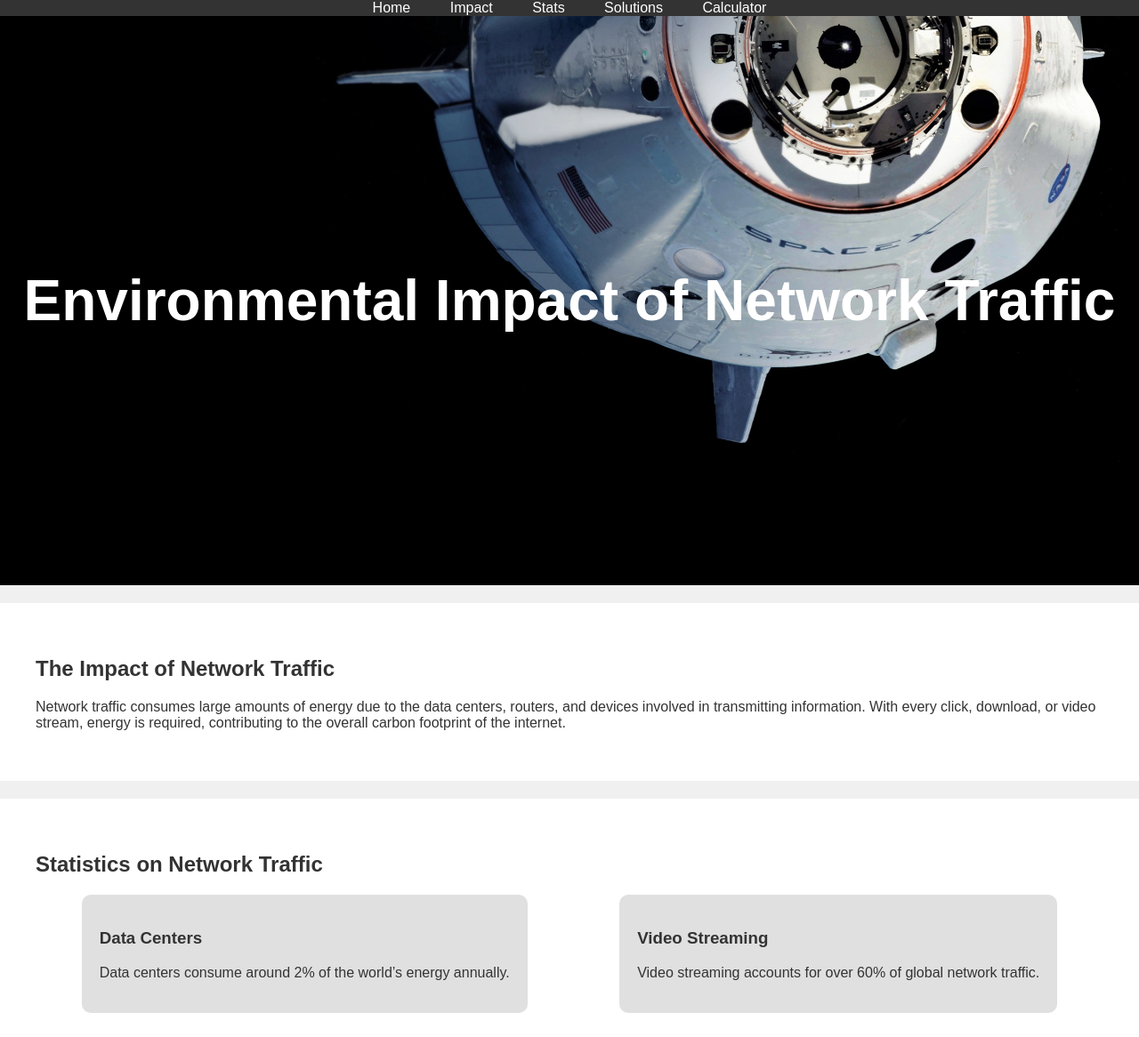
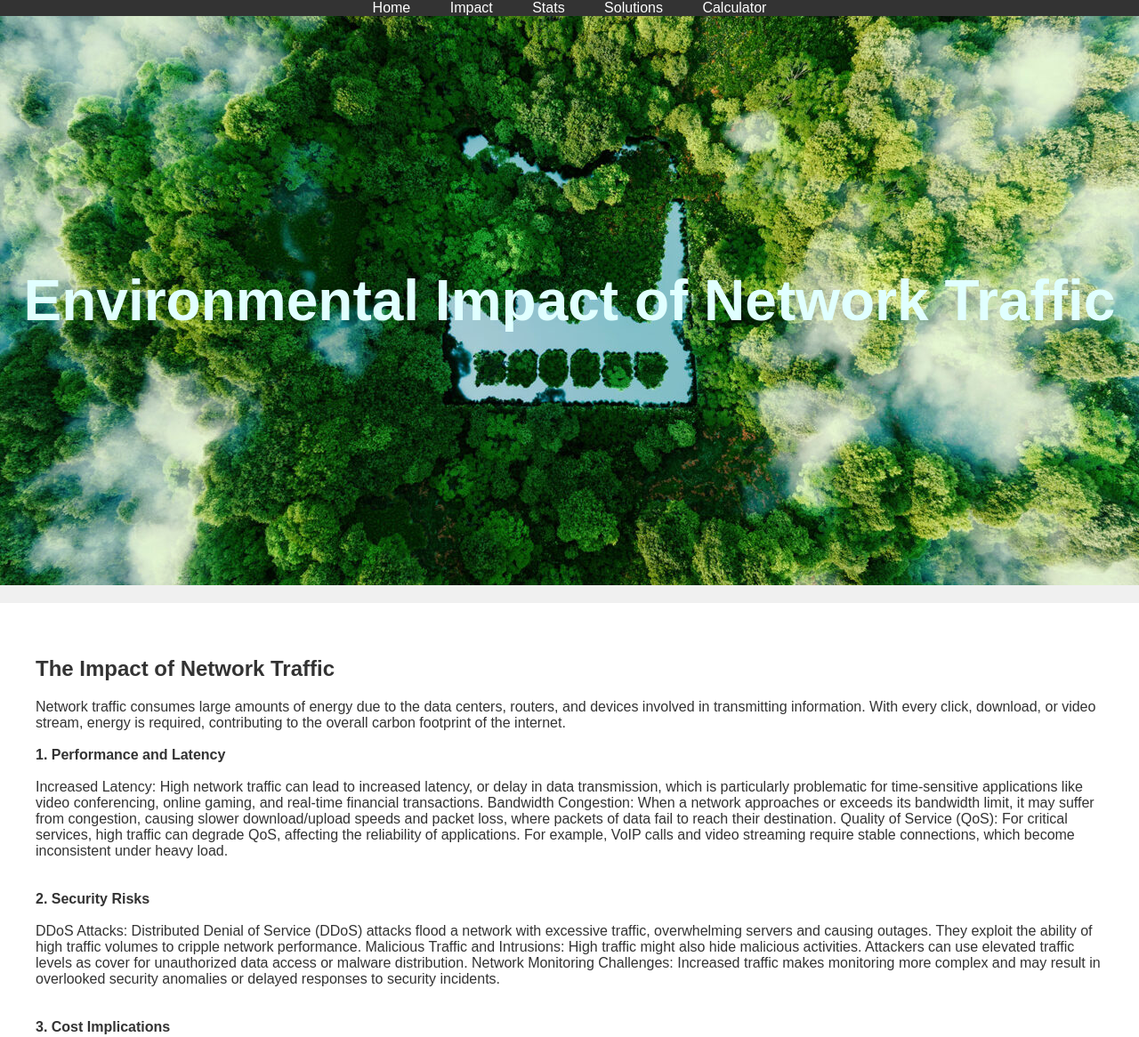
Before and after one commit to vishux777/Aryan, a plain HTML site: page index.html in a window 1280 px wide. Shown: the top 1166 px of the page at 89% size. Drawn offline with Linux system fonts and the light colour scheme.

Commit message:
few edits

```diff
--- a/index.html
+++ b/index.html
@@ -30,7 +30,26 @@
   <!-- Impact Section -->
   <section id="impact" class="content-section">
     <h2>The Impact of Network Traffic</h2>
-    <p>Network traffic consumes large amounts of energy due to the data centers, routers, and devices involved in transmitting information. With every click, download, or video stream, energy is required, contributing to the overall carbon footprint of the internet.</p>
+    <p>Network traffic consumes large amounts of energy due to the data centers, routers, and devices involved in transmitting information. With every click, download, or video stream, energy is required, contributing to the overall carbon footprint of the internet.<br>
+    <br>
+    <b>1. Performance and Latency</b><br><br>
+    Increased Latency: High network traffic can lead to increased latency, or delay in data transmission, which is particularly problematic for time-sensitive applications like video conferencing, online gaming, and real-time financial transactions.
+    Bandwidth Congestion: When a network approaches or exceeds its bandwidth limit, it may suffer from congestion, causing slower download/upload speeds and packet loss, where packets of data fail to reach their destination.
+    Quality of Service (QoS): For critical services, high traffic can degrade QoS, affecting the reliability of applications. For example, VoIP calls and video streaming require stable connections, which become inconsistent under heavy load.
+    <br><br><br><b>2. Security Risks</b><br><br>
+    DDoS Attacks: Distributed Denial of Service (DDoS) attacks flood a network with excessive traffic, overwhelming servers and causing outages. They exploit the ability of high traffic volumes to cripple network performance.
+    Malicious Traffic and Intrusions: High traffic might also hide malicious activities. Attackers can use elevated traffic levels as cover for unauthorized data access or malware distribution.
+    Network Monitoring Challenges: Increased traffic makes monitoring more complex and may result in overlooked security anomalies or delayed responses to security incidents.
+    <br><br><br><b>3. Cost Implications</b><br><br>
+    Infrastructure and Equipment Costs: To handle high traffic, organizations may need to upgrade network infrastructure with faster routers, switches, and additional servers. Cloud-based solutions or Content Delivery Networks (CDNs) can also alleviate traffic strain but at an additional cost.
+    Operational Costs: Maintenance and energy consumption costs increase as traffic rises, particularly in data centers and cloud environments. Additionally, some internet service providers charge higher fees for greater data usage or peering services for high-traffic networks.
+    <br><br><br><b>4. User Experience and Accessibility</b><br><br>
+    User Frustration and Downtime: Users may experience slow loading times or disconnections, leading to dissatisfaction and potential loss of customers or users, especially in service industries like e-commerce and streaming.
+    Accessibility of Services: Increased traffic can limit access for new connections, preventing users from reaching websites or applications during peak times or high-demand events.
+    <br><br><br><b>5. Data Transmission and Storage Needs</b><br><br>
+    Data Backup and Replication: High traffic levels necessitate efficient data handling for backup and storage, often requiring more bandwidth and optimized protocols for seamless data transfer.
+    Data Prioritization and Optimization: Technologies like data compression, caching, and traffic prioritization become essential to manage network load efficiently, ensuring essential services remain unaffected.</p>
+    <br>
   </section>
 
   <!-- Stats Section -->
@@ -70,7 +89,7 @@
 
   <!-- Footer -->
   <footer>
-    <p>&copy; 2024 Environmental Impact. All rights reserved(Aryan)</p>
+    <p>&copy; 2024 Environmental Impact. All rights reserved(Aryan,Arshbir Singh,Monendra Singh)</p>
   </footer>
 
   <script src="script.js"></script>
--- a/style.css
+++ b/style.css
@@ -27,13 +27,13 @@ body {
   }
 
   .hero {
-    background: url('dragon.webp') no-repeat center center;
+    background: url('Banner-home-1280x760.jpg') no-repeat center center;
     background-size: cover;
     height: 80vh;
     display: flex;
     justify-content: center;
     align-items: center;
-    color: white;
+    color: lightcyan;
   }
 
   .hero h1 {
```
Also changed, not shown: Banner-home-1280x760.jpg (added), dragon.webp (deleted), 1 other file.
